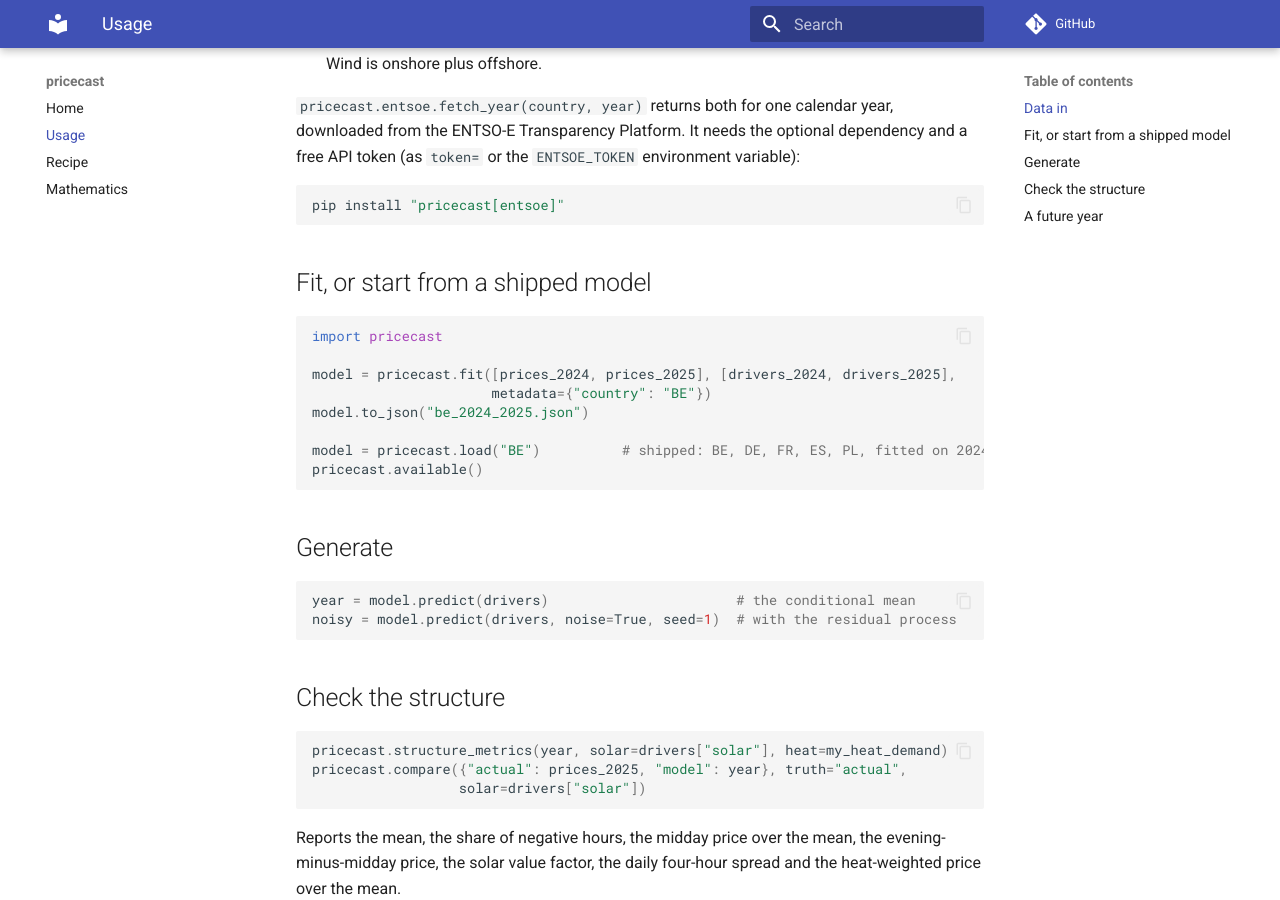
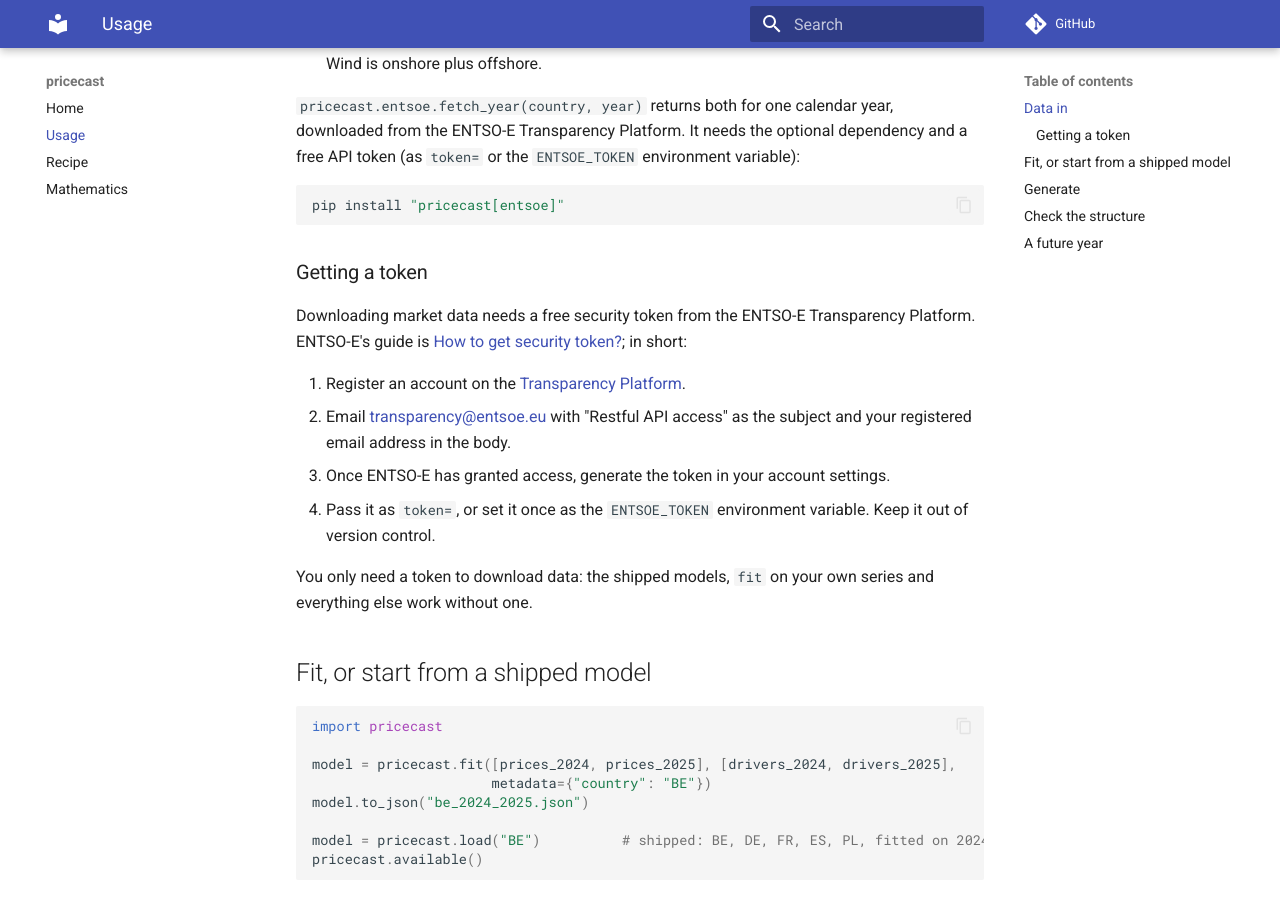
Before and after one commit to Matt-haug/pricecast, an MkDocs documentation site: the page built from docs/usage.md, in a window 1280 px wide and 900 px high, scrolled down 306 px. Built offline with MkDocs 1.6.1 and Material for MkDocs 9.7.7, drawn with Linux system fonts in a browser that asks for light colours; comment, search, counter and statistics services are not loaded.

Commit message:
Explain how to get an ENTSO-E token
Downloading data is the first thing a new user tries, and the token is
the step that stops them: it is not self-service but granted by email.
The README and usage page now walk through it and link ENTSO-E's own
guide (the old Guide.html page most tutorials link to is gone), and the
missing-token error points to the same guide.

Co-Authored-By: Claude Opus 5.5 <noreply@anthropic.com>

````diff
--- a/docs/usage.md
+++ b/docs/usage.md
@@ -17,6 +17,25 @@ variable):
 ```bash
 pip install "pricecast[entsoe]"
 ```
+
+### Getting a token
+
+Downloading market data needs a free security token from the ENTSO-E
+Transparency Platform. ENTSO-E's guide is
+[How to get security token?](https://transparencyplatform.zendesk.com/hc/en-us/articles/12845911031188-How-to-get-security-token); in short:
+
+1. Register an account on the [Transparency Platform](https://transparency.entsoe.eu/).
+2. Email [transparency@entsoe.eu](mailto:transparency@entsoe.eu) with
+   "Restful API access" as the subject and your registered email address in
+   the body.
+3. Once ENTSO-E has granted access, generate the
+   token in your account settings.
+4. Pass it as `token=`, or set it once as the `ENTSOE_TOKEN` environment
+   variable. Keep it out of version control.
+
+You only need a token to download data: the shipped models, `fit` on your own
+series and everything else work without one.
+
 
 ## Fit, or start from a shipped model
 
````
Also changed, not shown: README.md (+19 -3 lines), 1 other file.
